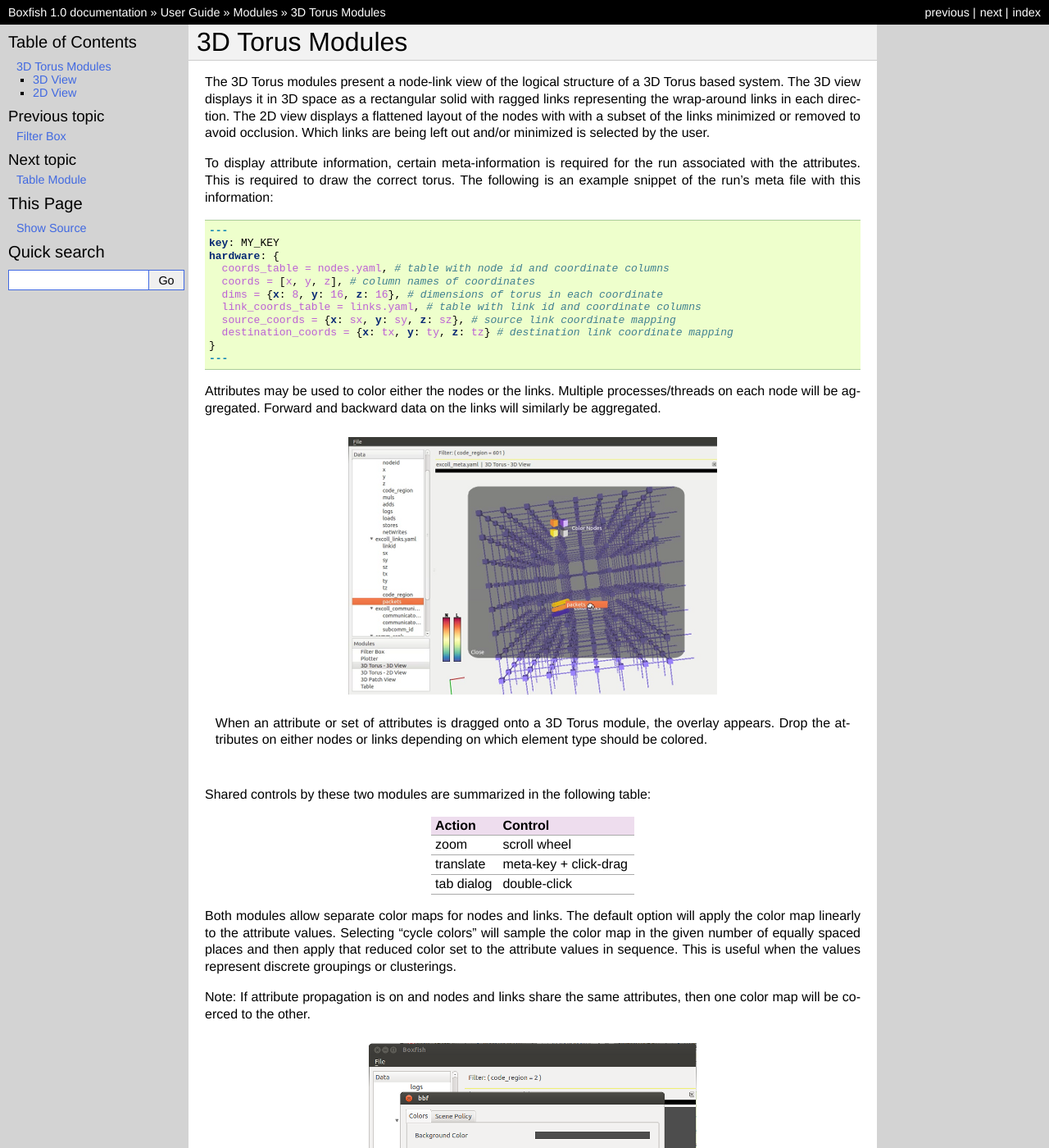
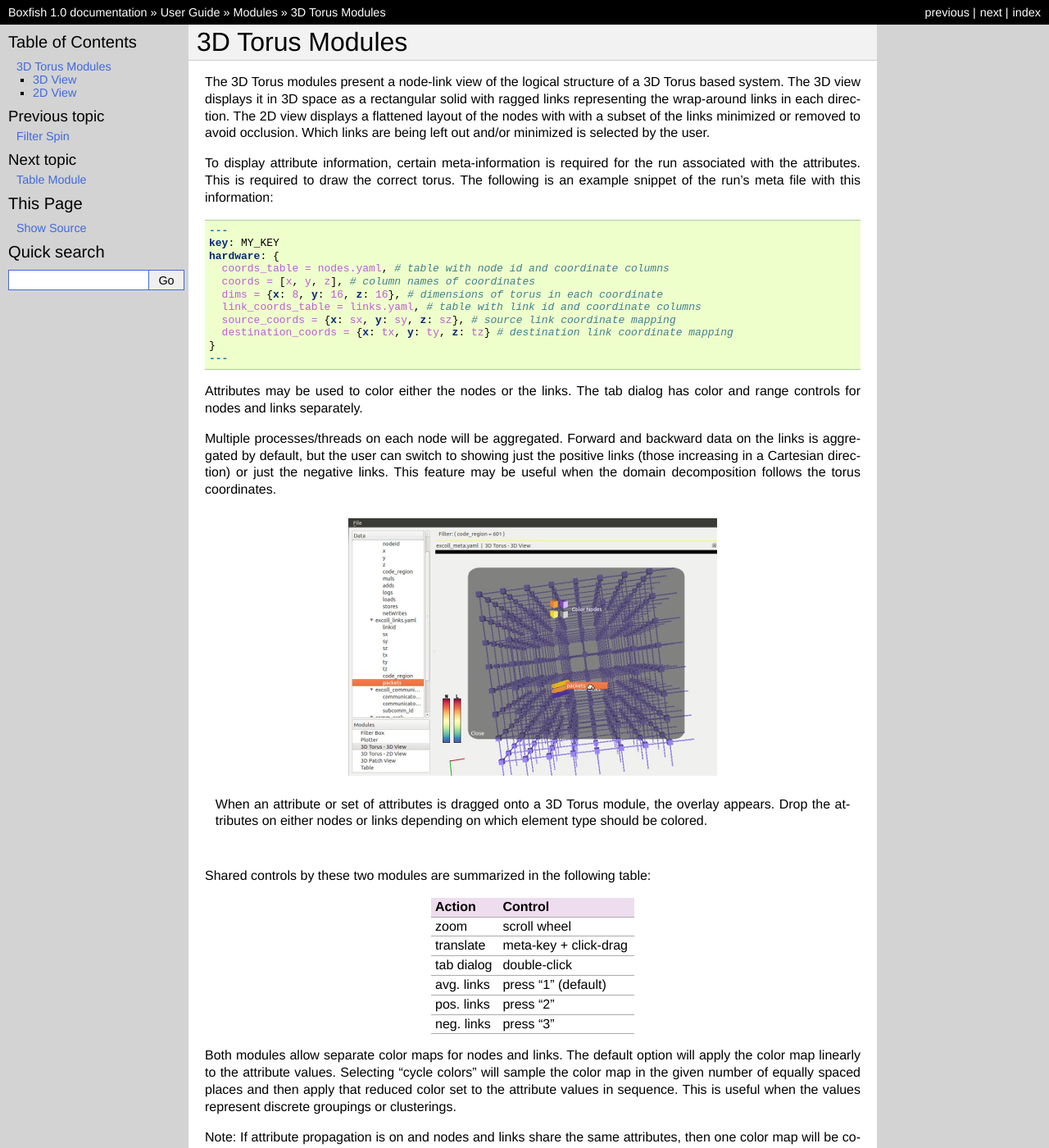
Before and after one commit to LLNL/boxfish, a Sphinx documentation site: the page built from docs/userguide/mods/3dtorus.rst, in a window 1280 px wide and 1400 px high. Shown: the whole window at 82% size. Built offline with Sphinx 7.4.7, drawn with Linux system fonts in a browser that asks for light colours; some of the changed text lies outside the part shown.

Commit message:
docs update

```diff
--- a/docs/userguide/mods/3dtorus.rst
+++ b/docs/userguide/mods/3dtorus.rst
@@ -27,9 +27,14 @@ information:
   }
   ---
 
-Attributes may be used to color either the nodes or the links. Multiple
-processes/threads on each node will be aggregated. Forward and backward data
-on the links will similarly be aggregated.
+Attributes may be used to color either the nodes or the links. The tab dialog
+has color and range controls for nodes and links separately.
+
+Multiple processes/threads on each node will be aggregated. Forward and
+backward data on the links is aggregated by default, but the user can switch
+to showing just the positive links (those increasing in a Cartesian direction)
+or just the negative links. This feature may be useful when the domain
+decomposition follows the torus coordinates.
 
 .. figure:: ../../images/dragoverlay_1.png
    :align: center
@@ -47,6 +52,9 @@ Action     Control
 zoom       scroll wheel
 translate  meta-key + click-drag
 tab dialog double-click
+avg. links press "1" (default)
+pos. links press "2"
+neg. links press "3"
 ========== ======================
 
 Both modules allow separate color maps for nodes and links. The default option
@@ -82,7 +90,8 @@ first, second and third coordinates respectively with the zero coordinates at
 the join and the extent coordinates at the end.
 
 Nodes and links in the 3D View that are not displaying data will be drawn
-translucently.
+translucently. The tab dialog offers the option of turning off links entirely,
+when only the node placement is of interest, and adjusting the node size.
 
 The 3D View specific controls are:
 
```
Also changed, not shown: other parts of docs/userguide/mods/3dtorus.rst (+0 -4 lines), docs/devguide/overview.rst (+4 -5 lines), docs/userguide/mods/filterspin.rst (added, +19 -0 lines), docs/userguide/modules.rst (+5 -2 lines).
